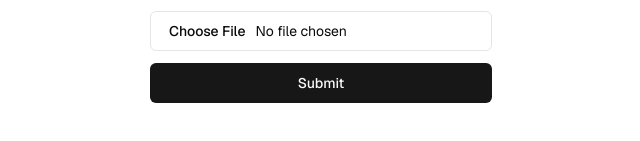
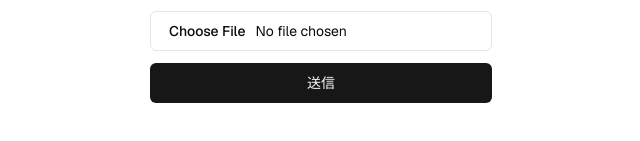
Before and after one commit to neko-no/RHF-Zod, a Next.js app in the folder src/: page / in a window 1280 px wide. Shown: the part 625-766 px from the top of the page, without its empty margins (319-959 px from the left). Built offline with nearby package versions, Linux system fonts and the light colour scheme.

Commit message:
#5 add: Loadingアニメーションの追加

```diff
--- a/src/components/MailForm/MailForm.tsx
+++ b/src/components/MailForm/MailForm.tsx
@@ -13,6 +13,7 @@ import { Input } from "../ui/input";
 import { Button } from "../ui/button";
 import { Textarea } from "../ui/textarea";
 import { useMailForm } from "@/hooks/useMailForm";
+import ClipLoader from "react-spinners/ClipLoader";
 
 const MailForm = () => {
   const { form, onSubmit } = useMailForm();
@@ -97,7 +98,9 @@ const MailForm = () => {
               </FormItem>
             )}
           />
-          <Button type="submit">Submit</Button>
+          <Button type="submit" disabled={form.formState.isSubmitting}>
+            {form.formState.isSubmitting ? <ClipLoader /> : "送信"}
+          </Button>
         </form>
       </Form>
     </div>
--- a/src/package.json
+++ b/src/package.json
@@ -19,6 +19,7 @@
     "react": "^19.0.0",
     "react-dom": "^19.0.0",
     "react-hook-form": "^7.54.2",
+    "react-spinners": "^0.15.0",
     "resend": "^4.0.1",
     "tailwind-merge": "^2.6.0",
     "tailwindcss-animate": "^1.0.7",
```
Also changed, not shown: 1 other file (tests, documents, lock files or other folders).
